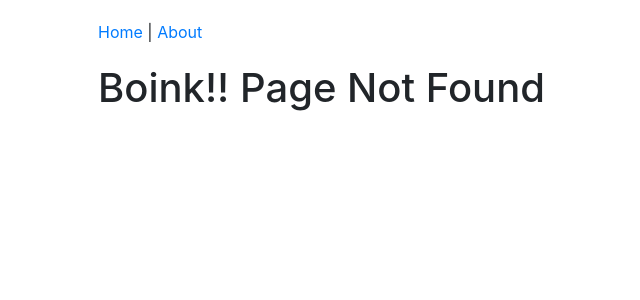
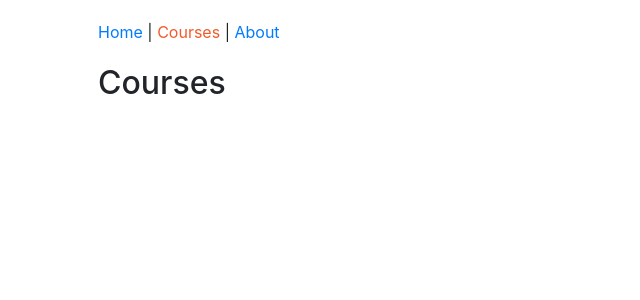
Before and after one commit to ajinkabeer/course-finder, a React app: page /courses in a window 1280 px wide. Before the commit this address had no page. Shown: the top 300 px of the page, without its empty margins (132-772 px from the left). Built offline with nearby package versions, Linux system fonts and the light colour scheme.

Commit message:
Add courses component

```diff
--- a/src/components/App.js
+++ b/src/components/App.js
@@ -4,6 +4,7 @@
 import AboutPage from "./About/AboutPage";
 import Header from "./Common/Header";
 import PageNotFound from "./PageNotFound";
+import CoursesPage from "./Courses/CoursesPage";
 
 function App() {
   return (
@@ -12,6 +13,7 @@
       <Switch>
         <Route exact path="/" component={HomePage} />
         <Route path="/about" component={AboutPage} />
+        <Route path="/courses" component={CoursesPage} />
         <Route component={PageNotFound} />
       </Switch>
     </div>
--- /dev/null
+++ b/src/components/Courses/CoursesPage.js
@@ -0,0 +1,9 @@
+import React from "react";
+
+class CoursesPage extends React.Component {
+  render() {
+    return <h2>Courses</h2>;
+  }
+}
+
+export default CoursesPage;
--- a/src/components/common/Header.js
+++ b/src/components/common/Header.js
@@ -10,6 +10,10 @@
         Home
       </NavLink>
       {" | "}
+      <NavLink to="/courses" activeStyle={activeStyle}>
+        Courses
+      </NavLink>
+      {" | "}
       <NavLink to="/about" activeStyle={activeStyle}>
         About
       </NavLink>
```
